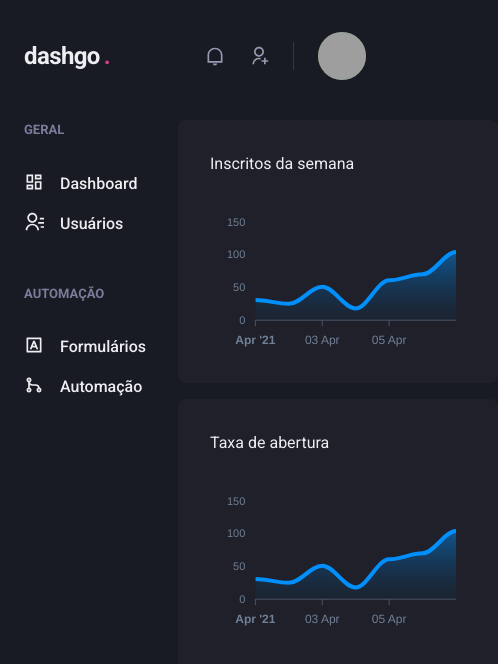
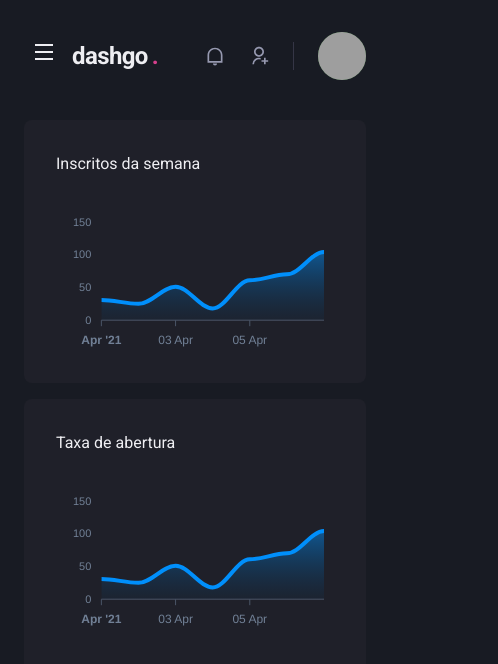
Before and after one commit to allexis096/ignite-react-dashgo, a Next.js app: page /dashboard in a window 390 px wide. Shown: the top 664 px of the page, 498 px wide, since content can reach past the window. Built offline with nearby package versions, Linux system fonts and the light colour scheme; grey boxes are pictures that could not be loaded.

Commit message:
:iphone: feat: add responsivity in Sidebar component with hooks

```diff
--- a/src/components/Header/index.tsx
+++ b/src/components/Header/index.tsx
@@ -1,10 +1,14 @@
-import { Flex, useBreakpointValue } from '@chakra-ui/react'
+import { Flex, Icon, IconButton, useBreakpointValue } from '@chakra-ui/react'
+import { RiMenuLine } from 'react-icons/ri'
+import { useSidebarDrawer } from '../../hooks/SidebarDrawerContext'
 import { Logo } from './Logo'
 import { NotificationsNav } from './NotificationsNav'
 import { Profile } from './Profile'
 import { SearchBox } from './SearchBox'
 
 export function Header() {
+  const { onOpen } = useSidebarDrawer();
+
   const isWideVersion = useBreakpointValue({
     base: false,
     lg: true,
@@ -12,6 +16,17 @@
 
   return (
     <Flex as="header" w="100%" maxW={1480} h="20" mx="auto" mt="4" px="6" align="center">
+      {!isWideVersion && (
+        <IconButton
+          aria-label="Open navigation"
+          icon={<Icon as={RiMenuLine} />}
+          fontSize="24"
+          variant="unstyled"
+          onClick={onOpen}
+          mr="2"
+        />
+      )}
+
       <Logo />
 
       { isWideVersion && <SearchBox /> }
--- /dev/null
+++ b/src/components/Sidebar/SidebarNav.tsx
@@ -0,0 +1,21 @@
+import { Stack } from "@chakra-ui/react";
+import { RiDashboardLine, RiContactsLine, RiInputMethodLine, RiGitMergeLine } from "react-icons/ri";
+
+import { NavLink } from "./NavLink";
+import { NavSection } from "./NavSection";
+
+export function SidebarNav() {
+  return (
+    <Stack spacing="12" align="flex-start">
+      <NavSection title="GERAL">
+        <NavLink icon={RiDashboardLine}>Dashboard</NavLink>
+        <NavLink icon={RiContactsLine}>Usuários</NavLink>
+      </NavSection>
+
+      <NavSection title="AUTOMAÇÃO">
+        <NavLink icon={RiInputMethodLine}>Formulários</NavLink>
+        <NavLink icon={RiGitMergeLine}>Automação</NavLink>
+      </NavSection>
+    </Stack>
+  );
+}
--- a/src/components/Sidebar/index.tsx
+++ b/src/components/Sidebar/index.tsx
@@ -1,22 +1,35 @@
-import { Box, Stack } from "@chakra-ui/react";
-import { RiContactsLine, RiDashboardLine, RiGitMergeLine, RiInputMethodLine } from "react-icons/ri";
-import { NavLink } from "./NavLink";
-import { NavSection } from "./NavSection";
+import { Box, Drawer, DrawerBody, DrawerCloseButton, DrawerContent, DrawerHeader, DrawerOverlay, useBreakpointValue } from "@chakra-ui/react";
+import { useSidebarDrawer } from "../../hooks/SidebarDrawerContext";
+import { SidebarNav } from "./SidebarNav";
 
 export function Sidebar() {
+  const { isOpen, onClose } = useSidebarDrawer();
+
+  const isDrawerSidebar = useBreakpointValue({
+    base: true,
+    lg: false
+  });
+
+  if (isDrawerSidebar) {
+    return (
+      <Drawer isOpen={isOpen} placement="left" onClose={onClose} >
+        <DrawerOverlay>
+          <DrawerContent bg="gray.800" p="4">
+            <DrawerCloseButton mt="6" />
+            <DrawerHeader>Navegação</DrawerHeader>
+
+            <DrawerBody>
+              <SidebarNav />
+            </DrawerBody>
+          </DrawerContent>
+        </DrawerOverlay>
+      </Drawer>
+    );
+  }
+
   return (
     <Box as="aside" w="64" mr="8">
-      <Stack spacing="12" align="flex-start">
-        <NavSection title="GERAL">
-          <NavLink icon={RiDashboardLine}>Dashboard</NavLink>
-          <NavLink icon={RiContactsLine}>Usuários</NavLink>
-        </NavSection>
-
-        <NavSection title="AUTOMAÇÃO">
-          <NavLink icon={RiInputMethodLine}>Formulários</NavLink>
-          <NavLink icon={RiGitMergeLine}>Automação</NavLink>
-        </NavSection>
-      </Stack>
+      <SidebarNav />
     </Box>
   );
 }
--- /dev/null
+++ b/src/hooks/SidebarDrawerContext.tsx
@@ -0,0 +1,28 @@
+import { useDisclosure, UseDisclosureReturn } from "@chakra-ui/react";
+import { useRouter } from "next/router";
+import { createContext, ReactNode, useContext, useEffect } from "react";
+
+type SidebarDrawerProviderProps = {
+  children: ReactNode;
+}
+
+type SidebarDrawerContextData = UseDisclosureReturn
+
+const SidebarDrawerContext = createContext({} as SidebarDrawerContextData);
+
+export function SidebarDrawerProvider({ children }: SidebarDrawerProviderProps) {
+  const disclojure = useDisclosure();
+  const router = useRouter();
+
+  useEffect(() => {
+    disclojure.onClose();
+  }, [router.asPath]);
+
+  return (
+    <SidebarDrawerContext.Provider value={disclojure}>
+      {children}
+    </SidebarDrawerContext.Provider>
+  );
+}
+
+export const useSidebarDrawer = () => useContext(SidebarDrawerContext);
--- a/src/pages/_app.tsx
+++ b/src/pages/_app.tsx
@@ -1,11 +1,14 @@
 import { AppProps } from 'next/app'
 import { ChakraProvider } from '@chakra-ui/react'
 import { theme } from '../styles/theme'
+import { SidebarDrawerProvider } from '../hooks/SidebarDrawerContext'
 
 function MyApp({ Component, pageProps }: AppProps) {
   return (
     <ChakraProvider theme={theme}>
-      <Component {...pageProps} />
+      <SidebarDrawerProvider>
+        <Component {...pageProps} />
+      </SidebarDrawerProvider>
     </ChakraProvider>
   )
 }
```
